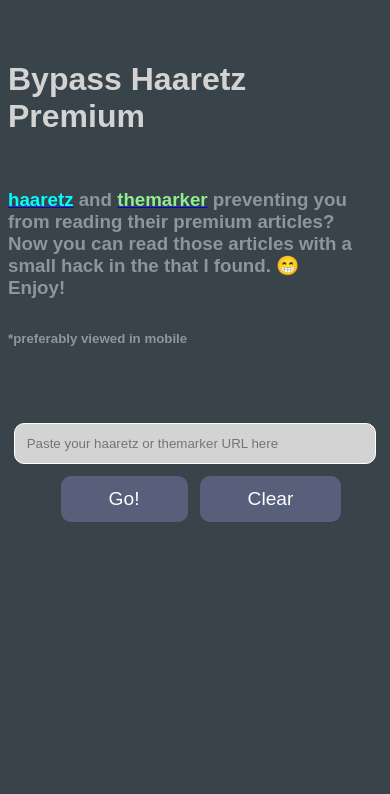
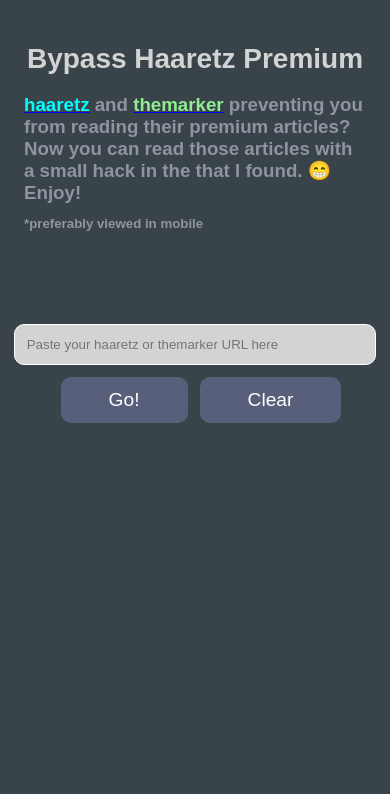
Before and after one commit to idanrozin/haaretz-premium-bypass, a plain HTML site: page index.html in a window 390 px wide. Shown: the top 794 px of the page. Drawn offline with Linux system fonts and the light colour scheme.

Commit message:
minor changes to title in order to fit mobile

```diff
--- a/styles.css
+++ b/styles.css
@@ -14,7 +14,7 @@
     align-items: center;
     padding-top: 32px;
     margin: 0 auto;
-    max-width: 750px;
+    max-width: 670px;
 }
 
 .title h1 {
@@ -173,11 +173,27 @@
         margin-bottom: 12px;
     }
 
-    #toast {
-        transform: translateX(-7%);
+    .title {
+        padding: 1rem;
+    }
+
+    .title > * {
+        padding: 0 !important;
+    }
+
+    .title h1 {
+        font-size: 1.75rem;
+    }
+
+    .title h5 {
+        margin-top: 12px;
     }
 
     button#clear-btn {
         display: block;
     }
+
+    #toast {
+        transform: translateX(-10%);
+    }
 }
```
